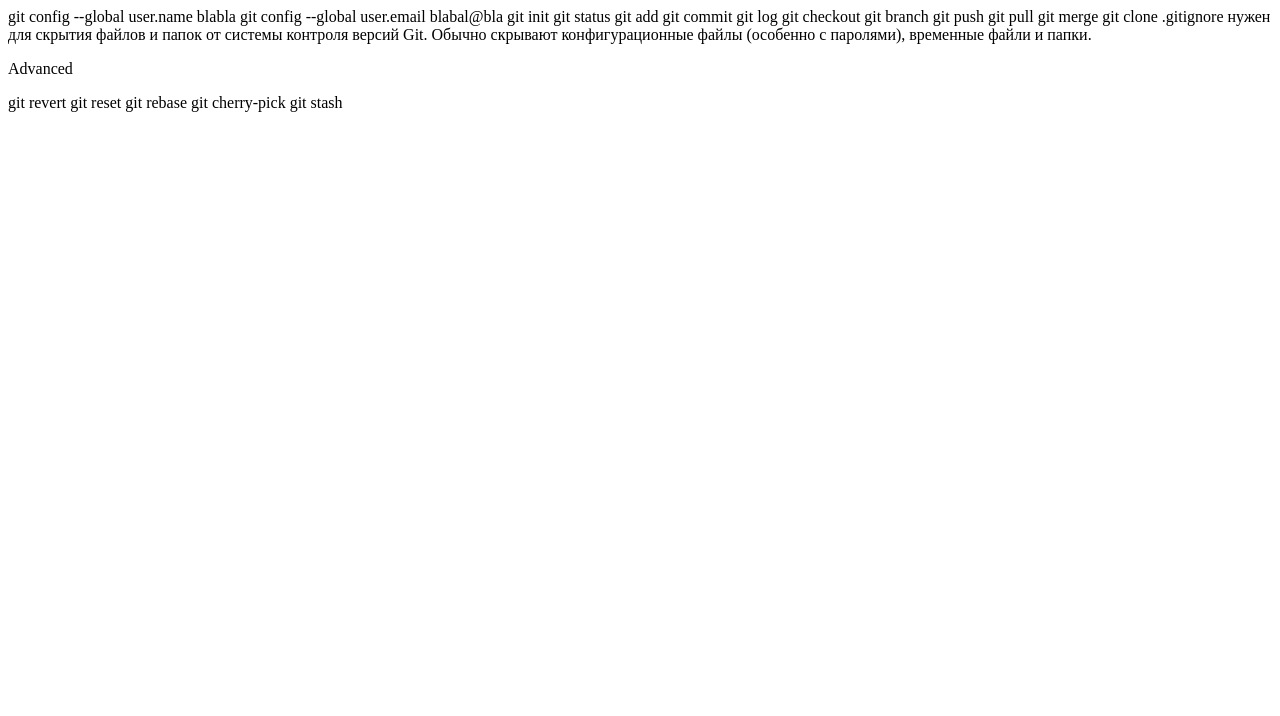
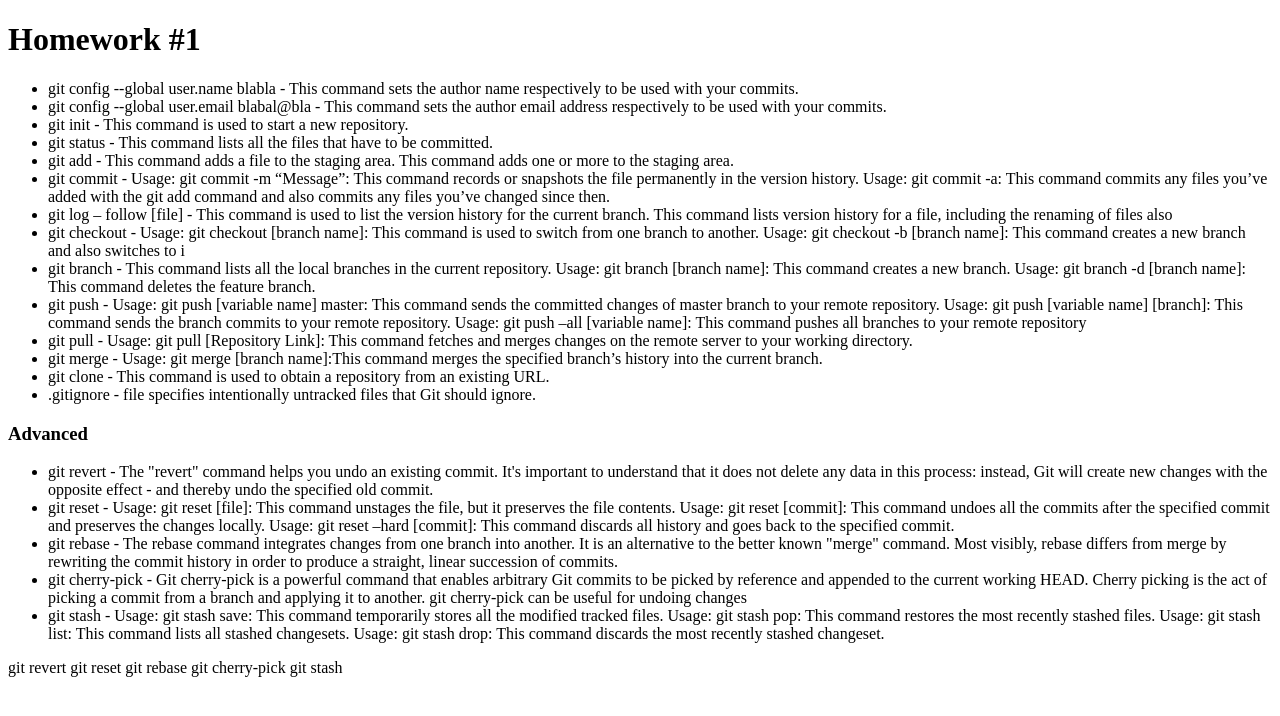
Before and after one commit to olehsakal97/HW-Oleh-Sakal, a plain HTML site: page HW-Oleh-Sakal/hw1/index.html in a window 1280 px wide. Drawn offline with Linux system fonts and the light colour scheme.

Commit message:
i was changed the file, add ul and li tags

```diff
--- a/HW-Oleh-Sakal/hw1/index.html
+++ b/HW-Oleh-Sakal/hw1/index.html
@@ -7,25 +7,92 @@
     <title>Document</title>
 </head>
 <body>
-git config --global user.name blabla
-git config --global user.email blabal@bla
-git init
-git status
-git add
-git commit
-git log
-git checkout
-git branch
-git push
-git pull
-git merge
-git clone
-.gitignore нужен для скрытия файлов и папок от системы контроля версий Git. Обычно скрывают конфигурационные файлы (особенно с паролями), временные файли и папки.
+    <h1>Homework #1</h1>
+    <ul>
+        <li>
+             git config --global user.name blabla - This command sets the author name respectively to be used with your commits.
+        </li>
+        <li>
+            git config --global user.email blabal@bla - This command sets the author email address respectively to be used with your commits.
+        </li>
+        <li>
+            git init - This command is used to start a new repository.
+        </li>
+        <li>
+            git status - This command lists all the files that have to be committed.
+        </li>
+        <li>
+            git add - This command adds a file to the staging area.
+            This command adds one or more to the staging area.
+        </li>
+        <li>
+            git commit - Usage: git commit -m “Message”: This command records or snapshots the file permanently in the version history.
+            Usage: git commit -a: This command commits any files you’ve added with the git add command and also commits any files you’ve changed since then.
+        </li>
+        <li>
+            git log – follow [file] - This command is used to list the version history for the current branch.
+            This command lists version history for a file, including the renaming of files also
+        </li>
 
-<p>
+        <li>
+            git checkout - Usage: git checkout [branch name]: This command is used to switch from one branch to another.
+            Usage: git checkout -b [branch name]: This command creates a new branch and also switches to i
+        </li>
+
+        <li>
+            git branch - This command lists all the local branches in the current repository.
+            Usage: git branch [branch name]: This command creates a new branch.
+            Usage: git branch -d [branch name]: This command deletes the feature branch.
+        </li>
+
+        <li>
+            git push - Usage: git push [variable name] master: This command sends the committed changes of master branch to your remote repository.
+            Usage: git push [variable name] [branch]: This command sends the branch commits to your remote repository.
+            Usage: git push –all [variable name]: This command pushes all branches to your remote repository
+        </li>
+
+        <li>
+            git pull - Usage: git pull [Repository Link]: This command fetches and merges changes on the remote server to your working directory.
+        </li>
+        <li>
+            git merge - Usage: git merge [branch name]:This command merges the specified branch’s history into the current branch.
+        </li>
+        <li>
+            git clone - This command is used to obtain a repository from an existing URL.
+        </li>
+
+        <li>
+            .gitignore - file specifies intentionally untracked files that Git should ignore.
+        </li>
+    </ul>
+
+<h3>
     Advanced
-</p>
+</h3>
+    <ul>
+        <li>
+            git revert - The "revert" command helps you undo an existing commit. It's important to understand that it does not delete any data in this process: instead, Git will create new changes with the opposite effect - and thereby undo the specified old commit.
+        </li>
+        <li>
+            git reset - Usage: git reset [file]: This command unstages the file, but it preserves the file contents.
+            Usage: git reset [commit]: This command undoes all the commits after the specified commit and preserves the changes locally.
+            Usage: git reset –hard [commit]: This command discards all history and goes back to the specified commit.
+        </li>
 
+        <li>
+            git rebase - The rebase command integrates changes from one branch into another. It is an alternative to the better known "merge" command. Most visibly, rebase differs from merge by rewriting the commit history in order to produce a straight, linear succession of commits.
+        </li>
+
+        <li>
+            git cherry-pick - Git cherry-pick is a powerful command that enables arbitrary Git commits to be picked by reference and appended to the current working HEAD. Cherry picking is the act of picking a commit from a branch and applying it to another. git cherry-pick can be useful for undoing changes
+        </li>
+        <li>
+            git stash - Usage: git stash save: This command temporarily stores all the modified tracked files.
+            Usage: git stash pop: This command restores the most recently stashed files.
+            Usage: git stash list: This command lists all stashed changesets.
+            Usage: git stash drop: This command discards the most recently stashed changeset.
+        </li>
+    </ul>
 git revert
 git reset
 git rebase
```
